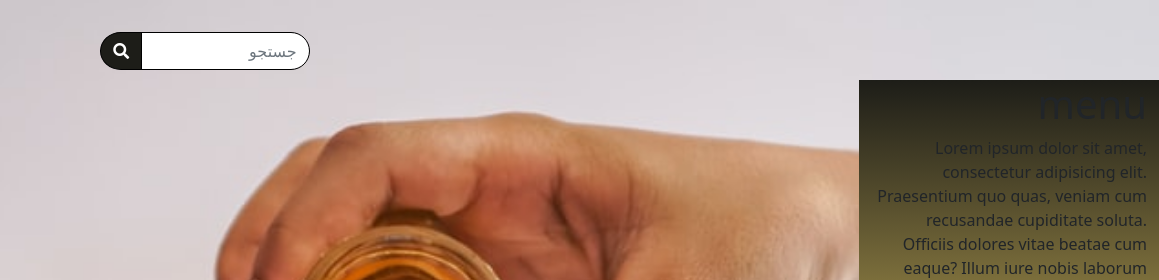
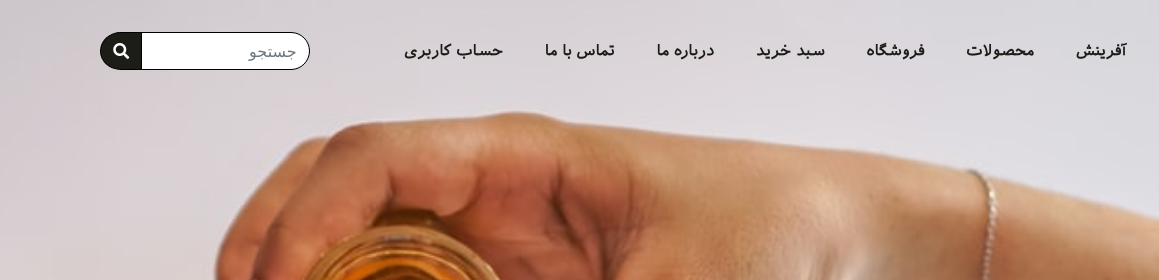
Before and after one commit to Aidinem/Honey-Project1, a plain HTML site: page index.html in a window 1280 px wide. Shown: the top 280 px of the page, 121-1280 px from the left. Drawn offline with Linux system fonts and the light colour scheme; files that its build step writes are made by us from their sources.

Commit message:
Edit html file and modify Navbar Menu

```diff
--- a/index.html
+++ b/index.html
@@ -29,11 +29,11 @@
                     <nav class="navbar navbar-expand-xl fixed-top navbar-light navbar-transparent pt-3 pb-3">
                         <div class="col-2 col-xl-8">
                             <button class="navbar-toggler" type="button" data-bs-toggle="collapse"
-                                data-bs-target="#navbarNavShowDropdown" aria-controls="navbarNavDropdown"
-                                aria-expanded="false" aria-label="Toggle navigation">
+                                data-bs-target="#navbarNav" aria-controls="navbarNav" aria-expanded="false"
+                                aria-label="Toggle navigation">
                                 <span class="navbar-toggler-icon"></span>
                             </button>
-                            <div class="collapsing navbar-collapse " id="navbarNavDropdown">
+                            <div class="collapse navbar-collapse" id="navbarNav">
                                 <ul class="navbar-nav">
                                     <li class="nav-item">
                                         <a class="nav-link active" aria-current="page" href="#">آفرینش</a>
@@ -71,29 +71,17 @@
                         <div class="col-4 col-xl-2 pt-3">
                             <div class="input-group md-form form-sm form-1 pl-0">
                                 <div class="input-group input-group-prepend mb-3">
-                                    <input type="text" class="form-control search-input" placeholder="جستجو" aria-label="search" aria-describedby="basic-addon1">
+                                    <input type="text" class="form-control search-input" placeholder="جستجو"
+                                        aria-label="search" aria-describedby="basic-addon1">
                                     <span class="input-group-text bg-dark search-span" id="basic-addon1">
                                         <i class="fa fa-search text-white"></i>
                                     </span>
-                                  </div>
+                                </div>
                             </div>
                         </div>
                         <div class="col-3 col-md-2 col-xl-1 offset-xl-1">
                             <a class="navbar-brand " href="#"><img src="image/Logo1e.png" alt="logo"></a>
                         </div>
-                </div>
-                <div class="row">
-                    <div class="show-menu collapsing" id="navbarNavShowDropdown">
-                        <h1>menu</h1>
-                        <p>Lorem ipsum dolor sit amet, consectetur adipisicing elit. Praesentium quo quas, veniam cum recusandae cupiditate soluta. Officiis dolores vitae beatae cum eaque? Illum iure nobis laborum architecto eveniet dolores doloribus.
-                        Numquam ut eos quam, excepturi facilis necessitatibus quos, exercitationem dolorem architecto libero repellendus distinctio minima reprehenderit velit aut fuga dolor blanditiis sapiente nobis maiores veritatis. Atque, veritatis a! Voluptas, a!
-                        Nulla, obcaecati soluta magnam perferendis sed eum sint officia eos a molestias exercitationem vitae! Minima itaque debitis quibusdam impedit quia consectetur consequuntur perferendis ab, vitae provident! Enim explicabo quod ipsum.
-                        Laborum dolores ipsam, vero perspiciatis qui suscipit quis quo assumenda, at harum, recusandae dolor? Ut quos labore perferendis, doloribus rem repellat omnis voluptatibus iusto deleniti accusantium! Velit eos laboriosam nulla?
-                        Quisquam maiores, sint repudiandae quas ad, ratione facere, architecto cumque quidem error blanditiis doloremque. Corrupti saepe perspiciatis, doloribus facere, possimus, numquam dolores obcaecati animi provident vel eligendi labore totam quam!
-                        Corrupti, doloribus. Dolore pariatur adipisci quaerat accusantium rerum unde molestiae incidunt provident amet, perferendis aliquam porro maxime quis nesciunt voluptatem enim quae repellat corrupti neque dolores! Temporibus eaque nam dicta?
-                        Ad explicabo nesciunt architecto vitae recusandae ipsa voluptatibus iusto placeat nulla hic cum earum sit provident saepe, quo aliquid nam officia nihil magni error obcaecati molestiae quibusdam omnis? Officia, ab?</p>
-
-                    </div>
                 </div>
             </div>
             </nav>
```
